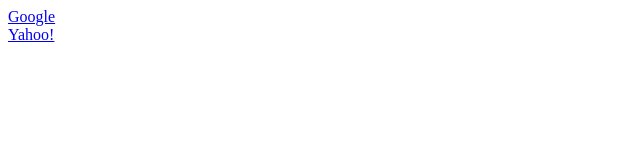
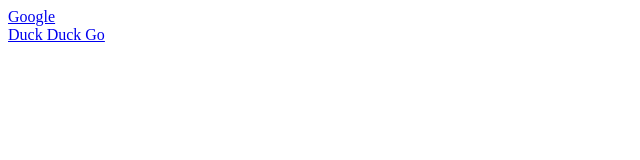
Before and after one commit to jbooher/lecture03, a plain HTML site: page index.html in a window 1280 px wide. Shown: the full height of the page, 0-640 px from the left. Drawn offline with Linux system fonts and the light colour scheme.

Commit message:
Changed Yahoo! to superior search engine.

```diff
--- a/index.html
+++ b/index.html
@@ -10,7 +10,7 @@
       <a href="http://www.google.com">Google</a>
     </main>
 
-    <a href="http://www.yahoo.com">Yahoo!</a>
+    <a href="http://www.duckduckgo.com">Duck Duck Go</a>
 
   </body>
 </html>
```
